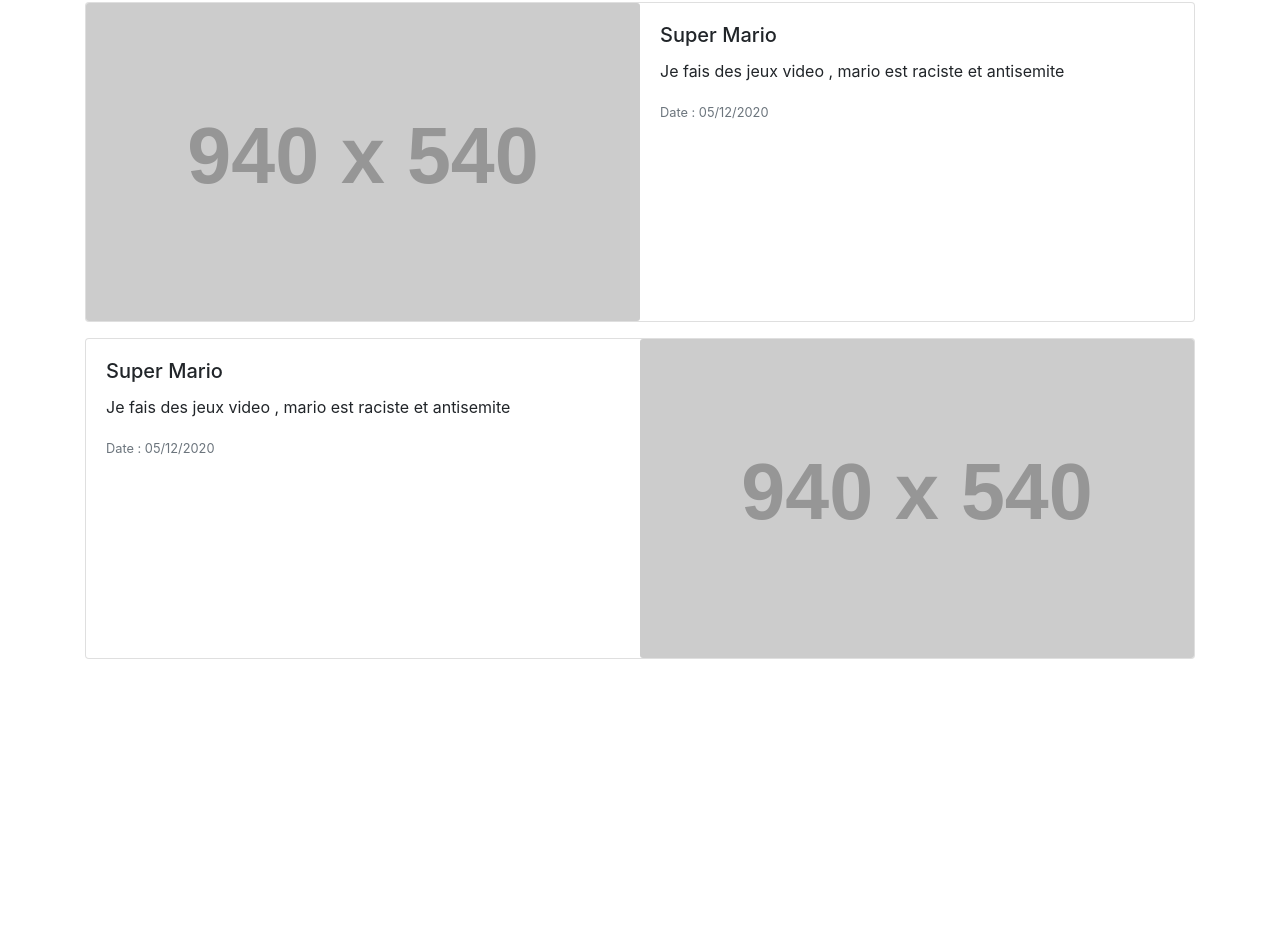
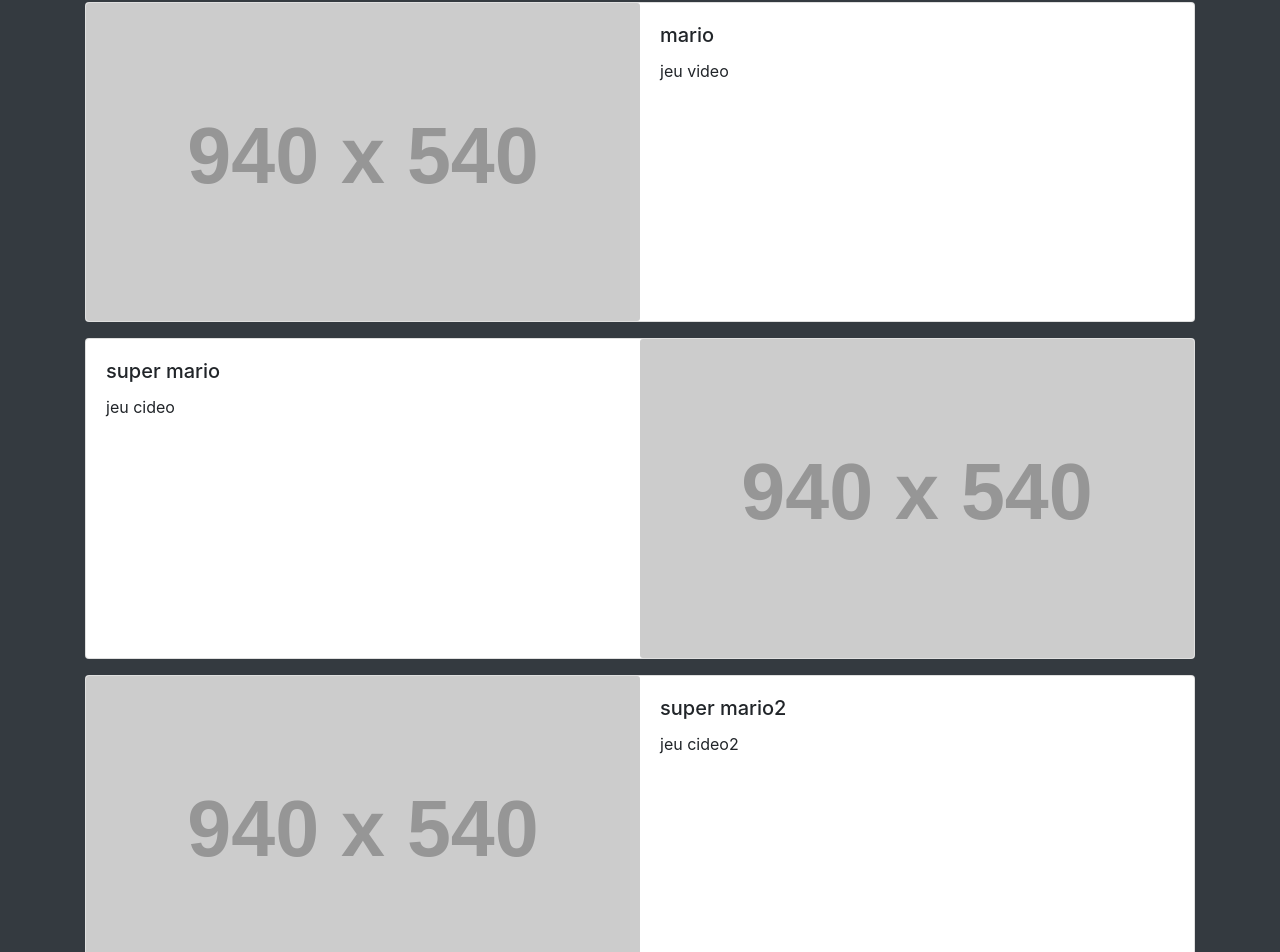
Before and after one commit to CaulierBenjamin/azeria, a plain HTML site: page index.html in a window 1280 px wide. Shown: the part 116-1068 px from the top of the page. Before the commit the page ends 800 px from the top, so only its background shows below. Drawn offline with nearby package versions, Linux system fonts and the light colour scheme; placeholder pictures from the web are drawn by us.

Commit message:
js accueil ajouter

```diff
--- /dev/null
+++ b/Profile.html
@@ -0,0 +1,18 @@
+<!doctype html>
+<html lang="fr">
+<head>
+    <meta charset="UTF-8">
+    <meta name="viewport"
+          content="width=device-width, user-scalable=no, initial-scale=1.0, maximum-scale=1.0, minimum-scale=1.0">
+    <meta http-equiv="X-UA-Compatible" content="ie=edge">
+    <title>Profile</title>
+    <script defer src="js/script.js"></script>
+    <link rel="stylesheet" href="css/bootstrap.css">
+
+
+</head>
+<body>
+<p>eddz</p>
+<div id="creationcard"></div>
+</body>
+</html>
--- a/index.html
+++ b/index.html
@@ -10,10 +10,10 @@
     <script src="https://ajax.googleapis.com/ajax/libs/jquery/3.4.1/jquery.min.js"></script>
     <link rel="stylesheet" href="css/bootstrap.css">
     <script src="js/bootstrap.js"></script>
-
+    <script defer src="js/script.js"></script>
 
 </head>
-<body>
+<body class="bg-dark">
     <div class="container">
         <header>
             <nav class="navbar navbar-expand-lg navbar-light bg-light btn-lg">
@@ -33,13 +33,13 @@
                     <form class="form-inline my-2 my-lg-0">
                         <a href=""><img src="https://www.fnogec.org/liens/icone-linkedin-png/image" alt="ttest" height="30" width="30"></a>
                     </form>
-                    <!--test-->
+
                 </div>
             </nav>
         </header>
         <main role="main">
             <h1>test</h1>
-            <div class="card mb-3" style="max-width: 1600px;">
+            <!--<div class="card mb-3">
                 <div class="row no-gutters">
                     <div class="col-md-6">
                         <img src="https://via.placeholder.com/940x540" class="card-img" alt="test">
@@ -66,6 +66,10 @@
                         <img src="https://via.placeholder.com/940x540" class="card-img" alt="test">
                     </div>
                 </div>
+            </div>-->
+            <div>
+                <div id="creationcard"></div>
+                <div id="article"></div>
             </div>
         </main>
     </div>
--- /dev/null
+++ b/js/script.js
@@ -0,0 +1,103 @@
+elements =[
+    {
+        "id":0,
+        "titre": "mario",
+        "description": "jeu video",
+        "image":"https://via.placeholder.com/940x540"
+    },
+    {
+        "id":1,
+        "titre":"super mario",
+        "description" : "jeu cideo",
+        "image":"https://via.placeholder.com/940x540"
+    },
+    {
+        "id":2,
+        "titre":"super mario2",
+        "description" : "jeu cideo2",
+        "image":"https://via.placeholder.com/940x540"
+    },
+    {
+        "id":3,
+        "titre": "mario",
+        "description": "jeu video",
+        "image":"https://via.placeholder.com/940x540"
+    },
+    {
+        "id":4,
+        "titre":"super mario",
+        "description" : "jeu cideo",
+        "image":"https://via.placeholder.com/940x540"
+    },
+    {
+        "id":5,
+        "titre":"super mario2",
+        "description" : "jeu cideo2",
+        "image":"https://via.placeholder.com/940x540"
+    }
+];
+
+const creationcard = document.getElementById("creationcard")
+
+function ajout(elements) {
+
+    const card = document.createElement("card")
+    card.classList.add("card");
+    card.classList.add("mb-3");
+
+    const card_row = document.createElement("div");
+    card_row.classList.add("row");
+    card_row.classList.add("no-gutters");
+
+    const card_col = document.createElement("div");
+    card_col.classList.add("col-md-6");
+
+    const card_col2 = document.createElement("div");
+    card_col2.classList.add("col-md-6");
+
+    const img =document.createElement("img");
+    img.classList.add("card-img")
+
+    const card_body = document.createElement("div");
+    card_body.classList.add("card-body");
+
+    const h5 = document.createElement("h5");
+    h5.classList.add("card-title");
+
+    const p= document.createElement("p");
+    p.classList.add("card-text");
+
+    h5.innerText=elements.titre;
+    p.innerText=elements.description;
+
+
+    card_body.appendChild(h5);
+    card_body.appendChild(p);
+    //p.innerText=elements.id;
+    //card_body.appendChild(p);
+    card_col.appendChild(card_body);
+
+
+    img.src=elements.image;
+    card_col2.appendChild(img);
+
+    if((elements.id % 2) ===0)
+    {
+        card_row.appendChild(card_col2);
+        card_row.appendChild(card_col);
+
+    }
+    else{
+        card_row.appendChild(card_col);
+        card_row.appendChild(card_col2);
+
+    }
+
+
+
+    card.appendChild(card_row);
+
+    creationcard.appendChild(card);
+
+}
+elements.forEach(ajout)
```
